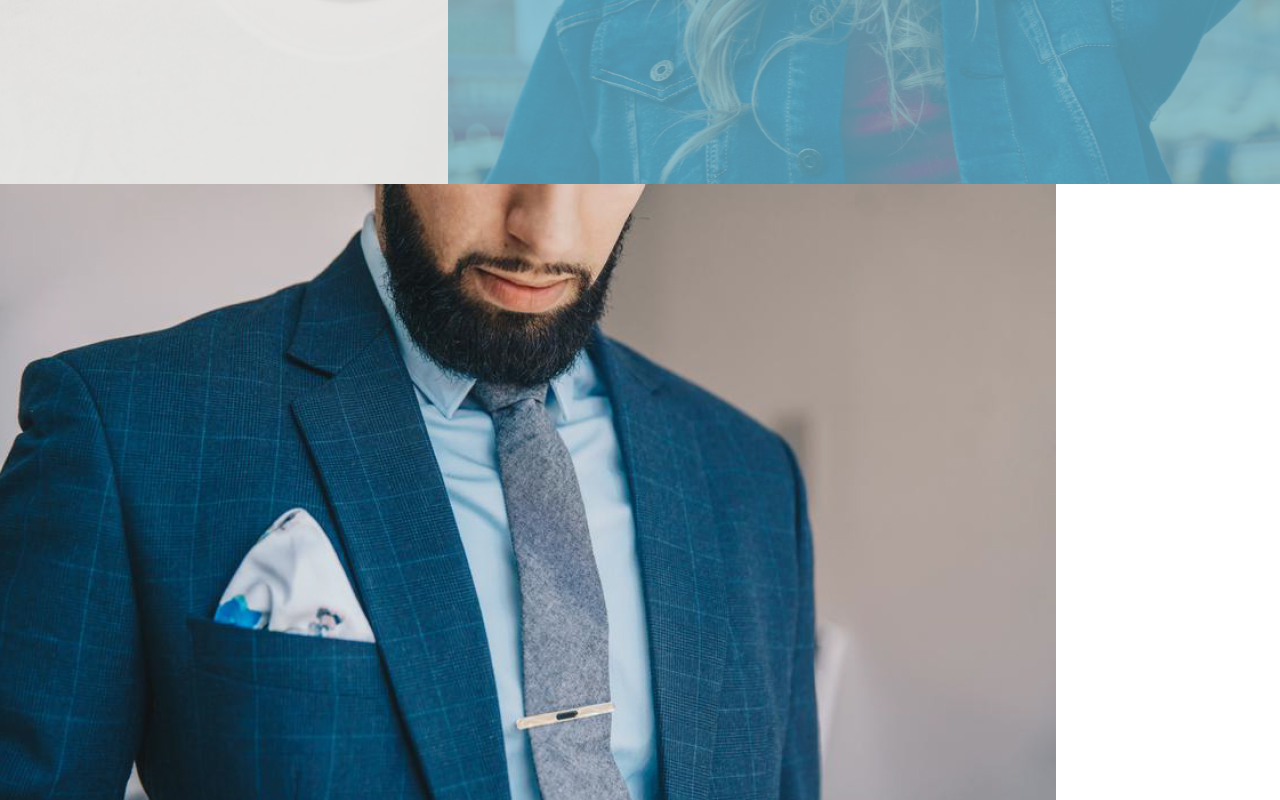
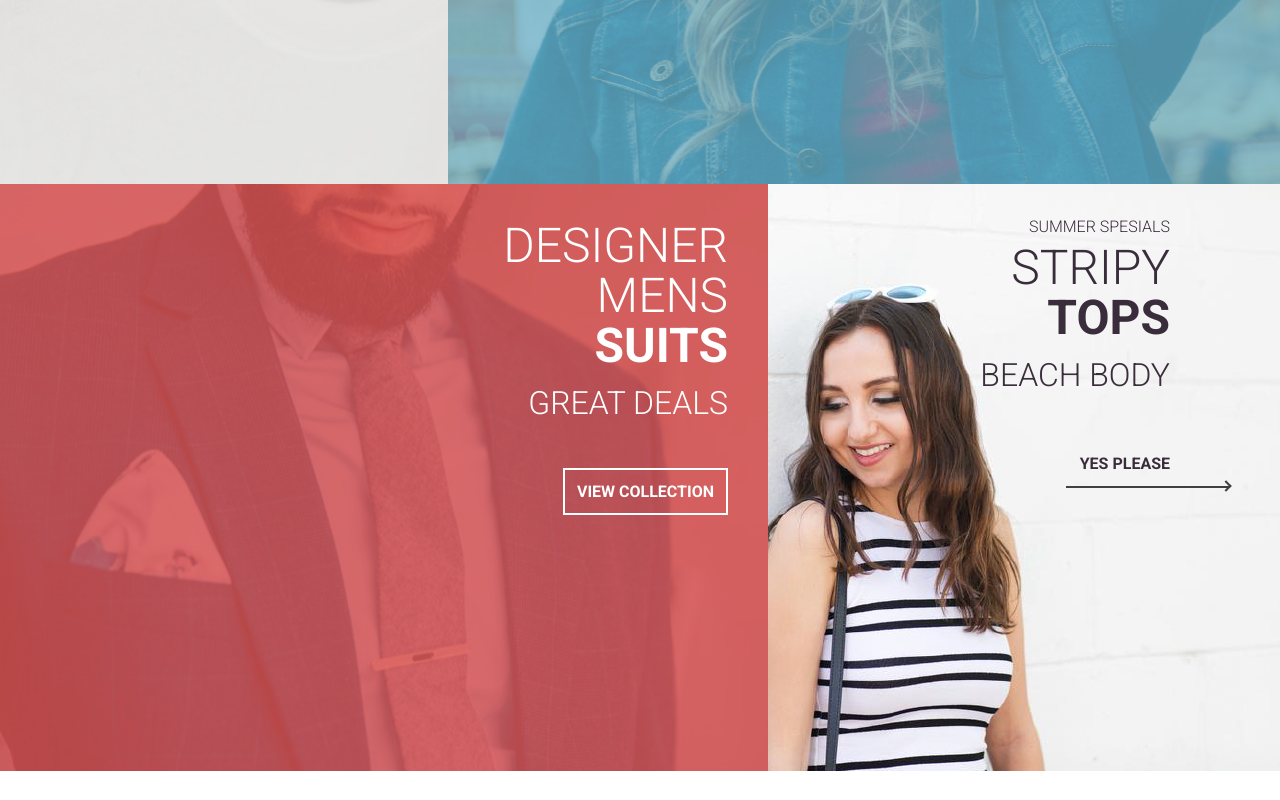
Before and after one commit to kozakvasyl/Magento_frontEnd_task_B, a website: page app/index.html in a window 1280 px wide. Shown: the part 1480-2280 px from the top of the page. Drawn offline with nearby package versions, Linux system fonts and the light colour scheme.

Commit message:
styled section-third

```diff
--- a/app/index.html
+++ b/app/index.html
@@ -83,18 +83,24 @@
     <section class="galery-third">
         <div class="product-suits">
             <img src="img/galery/product5.jpg" alt="">
+            <div class="block-content">
                 <h2><span>designer</span> <span>mens</span> <span>suits</span></h2>
                 <span>great deals</span>
-                    <a class="button" href="">view collection</a>
+                <a class="button-link" href="">view collection</a>
+            </div>
+
         </div>
         <div class="product-tops">
             <img src="img/galery/product6.jpg" alt="">
-                <h2><span>summer spesials</span><span>stripy</span> <span>tops</span></h2>
+            <div class="block-content">
+                <h2><span>summer spesials</span><span>stripy</span><span>tops</span></h2>
                 <span>beach body</span>
-                <div class="arrow-button">
-                    <a href="">yes please</a>
+                <a href="" class="button-arrow">yes please
+                    <div class="arrow">
+                        <i class="right"></i>
                     </div>
-
+                </a>
+            </div>
         </div>
     </section>
     <section class="deals">
--- a/app/sass/_galery-second.scss
+++ b/app/sass/_galery-second.scss
@@ -18,30 +18,7 @@
             }
         }
         .block-content {
-            position: absolute;
-            top: 40px;
             left: 40px;
-            z-index: 1;
-            span {
-                display: block;
-                color: #fff;
-                font-size: 32px;
-                font-weight: 100;
-                margin-bottom: 60px;
-            }
-            h2 {
-                span {
-                    font-size: 48px;
-                    margin: -7px 0;
-                    &:nth-child(3) {
-                        font-weight: 900;
-                        margin-bottom: 10px;
-                    }
-                }
-            }
-            .button-link {
-                @include button-link(#fff, $darkpurple2);
-            }
         }
     }
 }
--- /dev/null
+++ b/app/sass/_galery-third.scss
@@ -0,0 +1,88 @@
+.galery-third {
+    margin-bottom: 75px;
+    > * {
+        @include img-container(587px);
+    }
+    .product-suits {
+        img {
+            @include img-full-screen-center;
+        }
+        &::before {
+            @include overlay(#dc5252d2);
+        }
+        .block-content {
+            right: 40px;
+            text-align: right;
+        }
+    }
+    .product-tops {
+        img {
+            @include img-full-screen;
+            right: 0;
+        }
+        .block-content {
+            right: 110px;
+            text-align: right;
+            span {
+                color: $darkpurple;
+                &:first-child {
+                    font-size: 16px;
+                    margin-bottom: 10px;
+                }
+            }
+            .button-arrow {
+                color: $darkpurple;
+                position: relative;
+                font-weight: 900;
+                transition: all 1s ease-out;
+                &:hover {
+                    color: $darkred;
+                }
+                .arrow {
+                    position: absolute;
+                    width: 164px;
+                    height: 15px;
+                    border-bottom: 2px solid #404041;
+                    right: -60px;
+                    transition: all 1s ease-out;
+                    &:hover {
+                        border-color: $darkred;
+                        transform: translateX(9%);
+                    }
+                    i {
+                        border: solid #404041;
+                        border-width: 0 2px 2px 0;
+                        display: inline-block;
+                        padding: 3px;
+                        position: absolute;
+                        right: 0;
+                        bottom: -4px;
+                        &:hover {
+                            border: solid #dc5352;
+                        }
+                    }
+                    .right {
+                        transform: rotate(-45deg);
+                    }
+                }
+
+            }
+        }
+    }
+}
+
+@media screen and (min-width: 768px){
+    .galery-third {
+        & > * {
+            display: inline-block;
+            float: left;
+            &:first-child {
+                display: inline-block;
+                width: 60%;
+            }
+            &:last-child {
+                width: 40%;
+            }
+        }
+    }
+}
--- a/app/sass/_veriables.scss
+++ b/app/sass/_veriables.scss
@@ -58,7 +58,7 @@ $myriad: 'Myriad Pro', Arial, Helvetica, sans-serif;
     border: 2px solid $color;
     font-weight: 900;
     font-size: 16px;
-    transition: all 1s ease;
+    transition: all 1s ease-out;
     &:hover {
         color: $hover-color;
         border-color: $hover-color;
--- a/app/sass/style.scss
+++ b/app/sass/style.scss
@@ -4,10 +4,9 @@
 @import 'navigation';
 @import 'galery-first';
 @import 'galery-second';
-
+@import 'galery-third';
 
 // RESET browser styles--------------
-
 *,
 *:before,
 *:after {
@@ -18,6 +17,7 @@
     padding: 0;
     color: #5a5e60;
 }
+
 //GENERAL----------------------------
 html, body {
     height: 100%;
@@ -34,3 +34,29 @@ body {
         text-decoration: none;
     }
 }
+//from all the same elements-------------------
+.block-content {
+    position: absolute;
+    top: 40px;
+    z-index: 1;
+    span {
+        display: block;
+        color: #fff;
+        font-size: 32px;
+        font-weight: 100;
+        margin-bottom: 60px;
+    }
+    h2 {
+        span {
+            font-size: 48px;
+            margin: -7px 0;
+            &:nth-child(3) {
+                font-weight: 900;
+                margin-bottom: 10px;
+            }
+        }
+    }
+    .button-link {
+        @include button-link(#fff, $darkpurple2);
+    }
+}
```
Also changed, not shown: app/css/style.css, 1 other file. Lines whose indentation alone changed are shown as unchanged.
